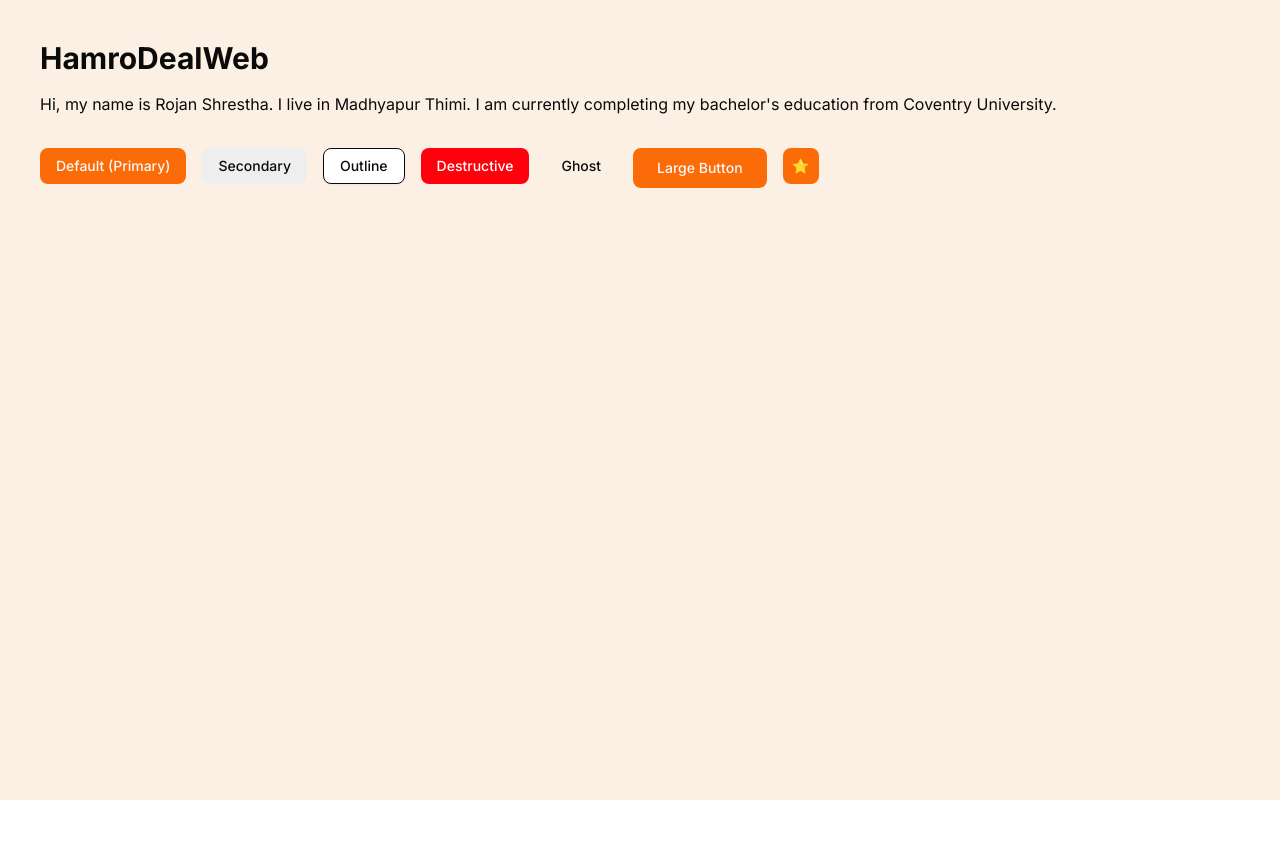
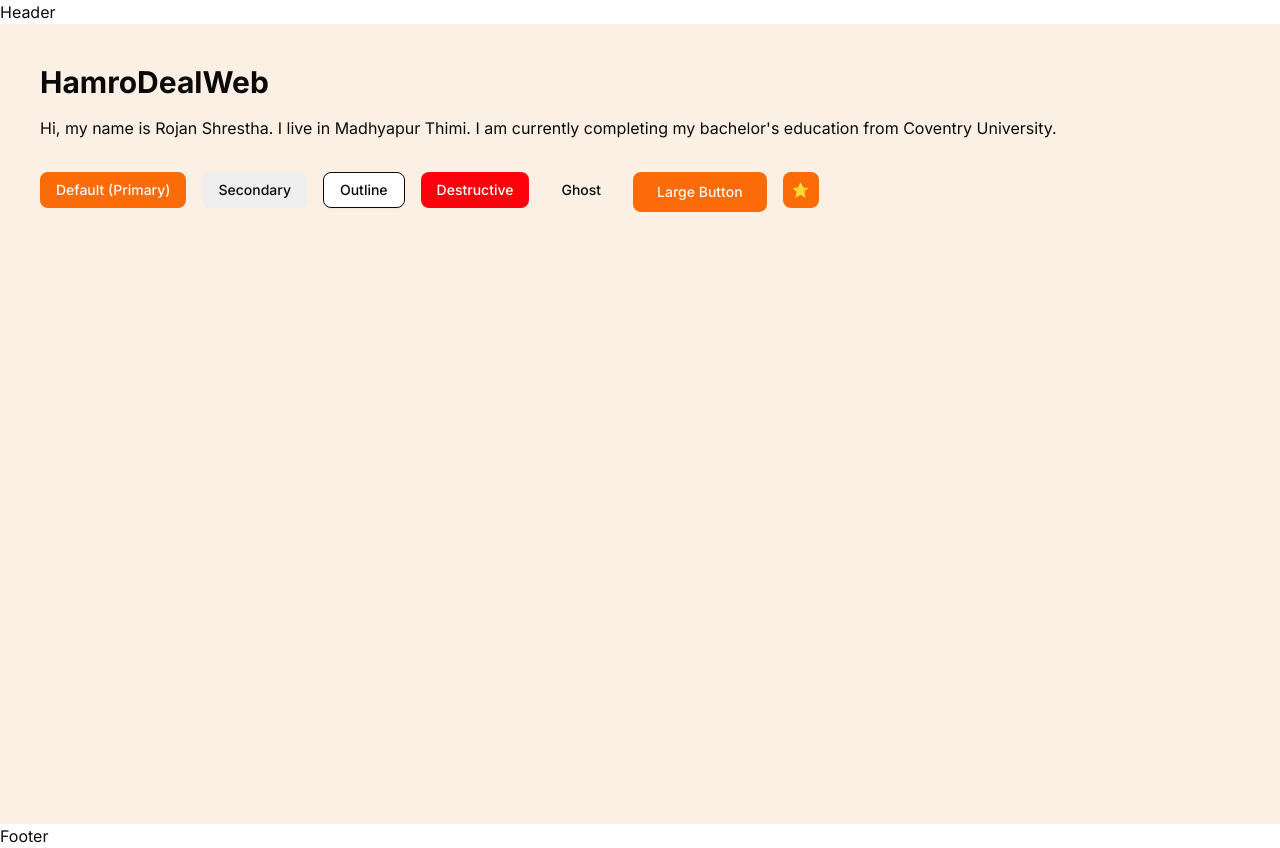
Before and after one commit to RojanShrestha77/HamroDeal_Web, a Next.js app in the folder frontend/: page / in a window 1280 px wide. Before the commit the page ends 800 px from the top, so only its background shows below. Built offline with nearby package versions, Linux system fonts and the light colour scheme.

Commit message:
Sprint 1

```diff
--- a/frontend/src/app/layout.tsx
+++ b/frontend/src/app/layout.tsx
@@ -1,6 +1,8 @@
 import type { Metadata } from "next";
 import { Inter } from "next/font/google"; // or Poppins
 import "./globals.css";
+import Footer from "@/components/Footer";
+import Header from "@/components/Header";
 
 const poppins = Inter({ subsets: ["latin"], variable: "--font-poppins" }); // Replace with Poppins if imported
 
@@ -16,7 +18,11 @@ export default function RootLayout({
 }) {
   return (
     <html lang="en">
-      <body className={`${poppins.variable} font-poppins`}>{children}</body>
+      <body className={`${poppins.variable} font-poppins`}>
+        <Header />
+        {children}
+        <Footer />
+      </body>
     </html>
   );
 }
--- /dev/null
+++ b/frontend/src/components/Container.tsx
@@ -0,0 +1,18 @@
+import { cn } from "@/lib/utils";
+import React from "react";
+
+const Container = ({
+  children,
+  className,
+}: {
+  children: React.ReactNode;
+  className?: string;
+}) => {
+  return (
+    <div className={cn("max-w-screen-xl mx-auto px-4", className)}>
+      {children}
+    </div>
+  );
+};
+
+export default Container;
--- /dev/null
+++ b/frontend/src/components/Footer.tsx
@@ -0,0 +1,7 @@
+import React from "react";
+
+const Footer = () => {
+  return <div>Footer</div>;
+};
+
+export default Footer;
--- /dev/null
+++ b/frontend/src/components/Header.tsx
@@ -0,0 +1,7 @@
+import React from "react";
+
+const Header = () => {
+  return <div>Header</div>;
+};
+
+export default Header;
```
